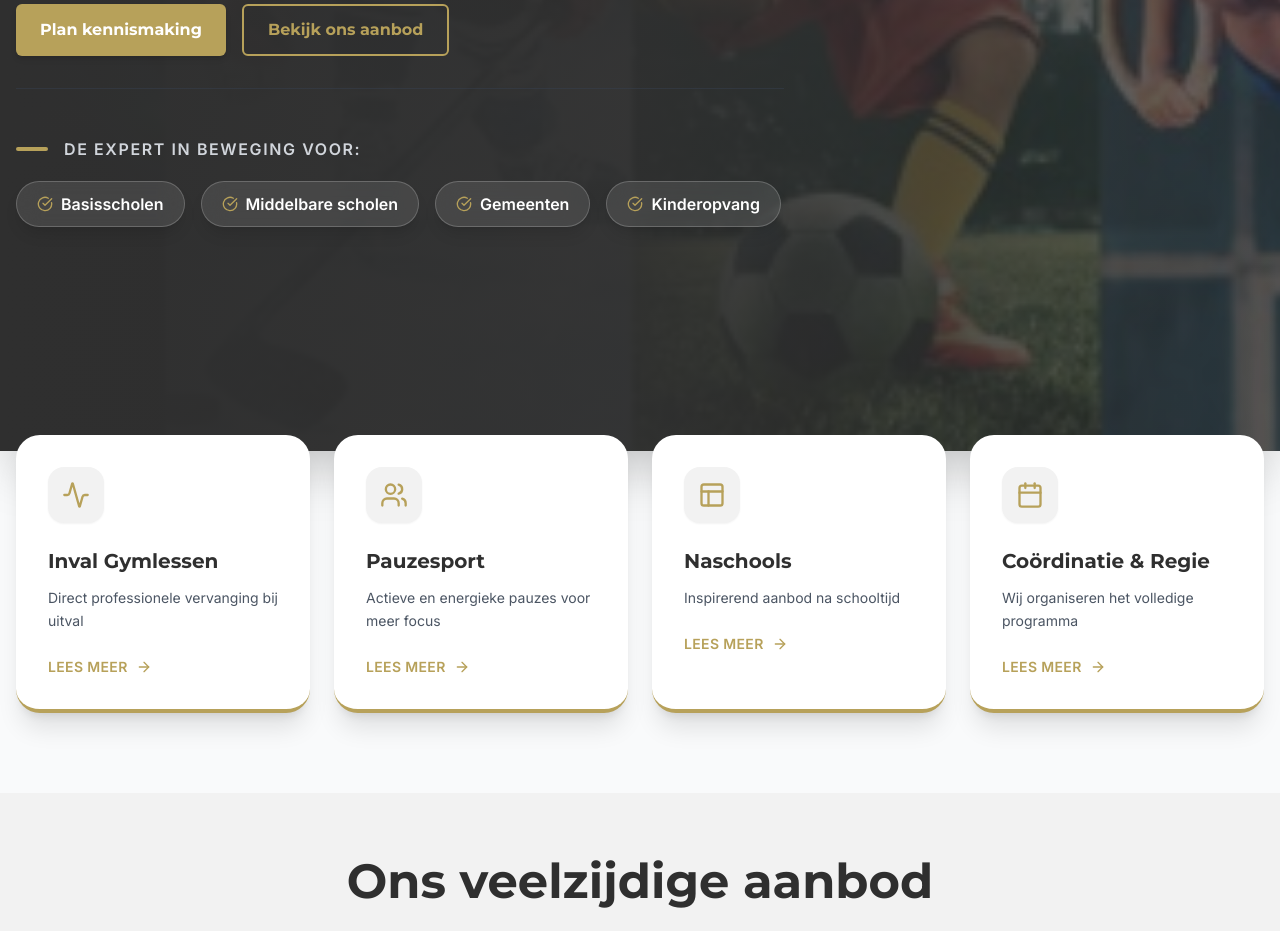
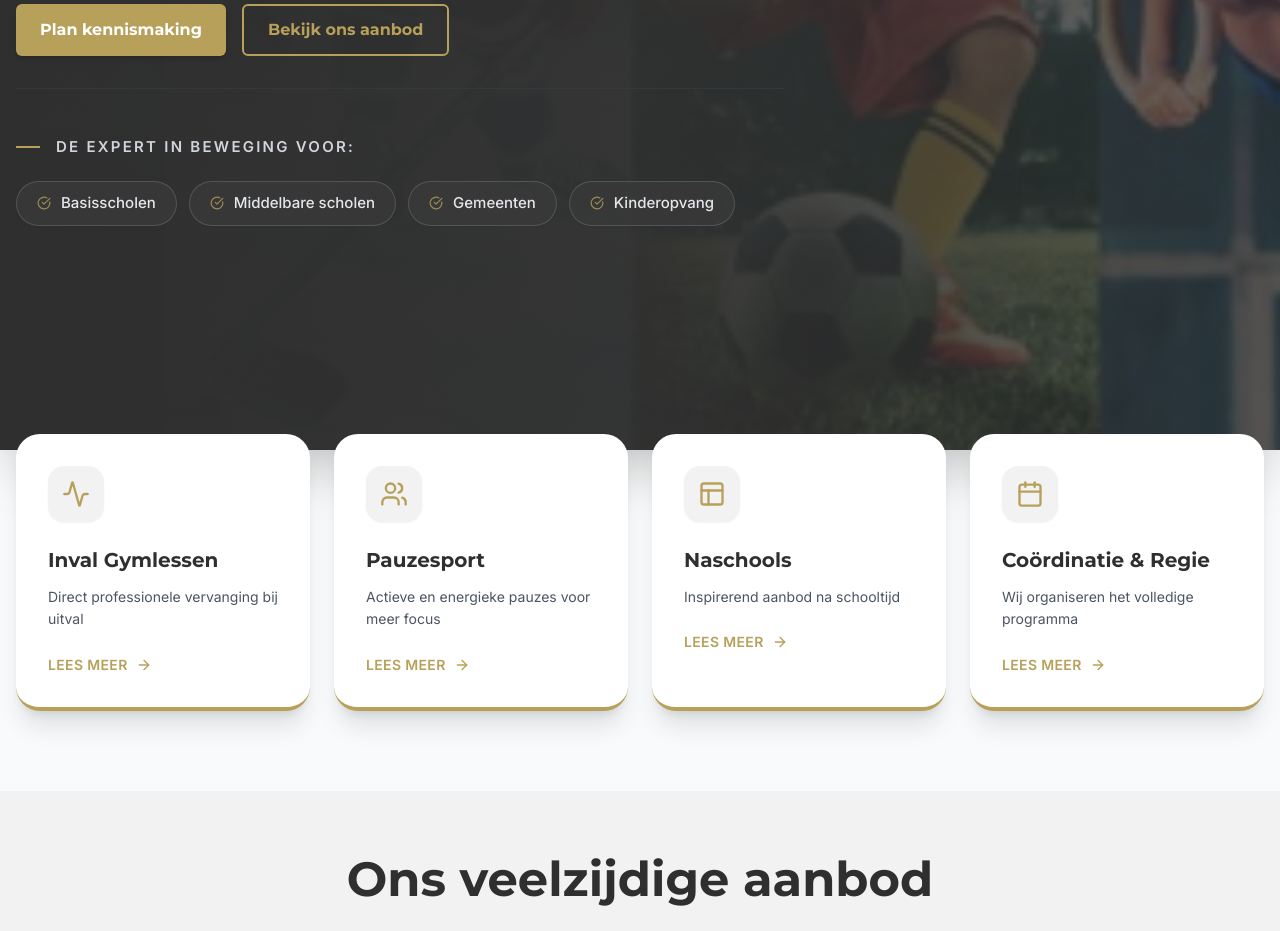
Before and after one commit to CD1878/Lufit, a React (Vite) app: page / in a window 1280 px wide. Shown: the part 800-1731 px from the top of the page. Built offline with nearby package versions, Linux system fonts and the light colour scheme.

Commit message:
style: refine user target audience badges on home page

```diff
--- a/pages/Home.tsx
+++ b/pages/Home.tsx
@@ -38,14 +38,14 @@ const Home: React.FC<HomeProps> = ({ onNavigate }) => {
 
             {/* Target Audiences */}
             <div className="pt-8 md:pt-12 border-t border-gray-700/50 mt-8">
-              <p className="text-sm md:text-base text-gray-300 uppercase tracking-widest font-bold mb-5 flex items-center">
-                <span className="w-8 h-1 bg-gold mr-4 rounded-full"></span>
+              <p className="text-sm md:text-[15px] text-gray-300 uppercase tracking-[0.15em] font-semibold mb-6 flex items-center">
+                <span className="w-6 h-0.5 bg-gold mr-4"></span>
                 De expert in beweging voor:
               </p>
-              <div className="flex flex-wrap gap-3 md:gap-4">
+              <div className="flex flex-wrap gap-3">
                 {['Basisscholen', 'Middelbare scholen', 'Gemeenten', 'Kinderopvang'].map((target, idx) => (
-                  <span key={idx} className="bg-white/10 hover:bg-gold/20 transition-colors text-white px-5 py-2.5 rounded-full text-sm md:text-base font-semibold border border-white/20 backdrop-blur-md shadow-lg flex items-center">
-                    <CheckCircle size={16} className="text-gold mr-2" />
+                  <span key={idx} className="bg-[#3A3A3A]/80 hover:bg-[#4A4A4A] transition-colors text-gray-200 px-5 py-2.5 rounded-full text-[15px] font-medium border border-gray-500/50 flex items-center shadow-sm">
+                    <CheckCircle size={14} className="text-gold mr-2.5 opacity-80" />
                     {target}
                   </span>
                 ))}
```
